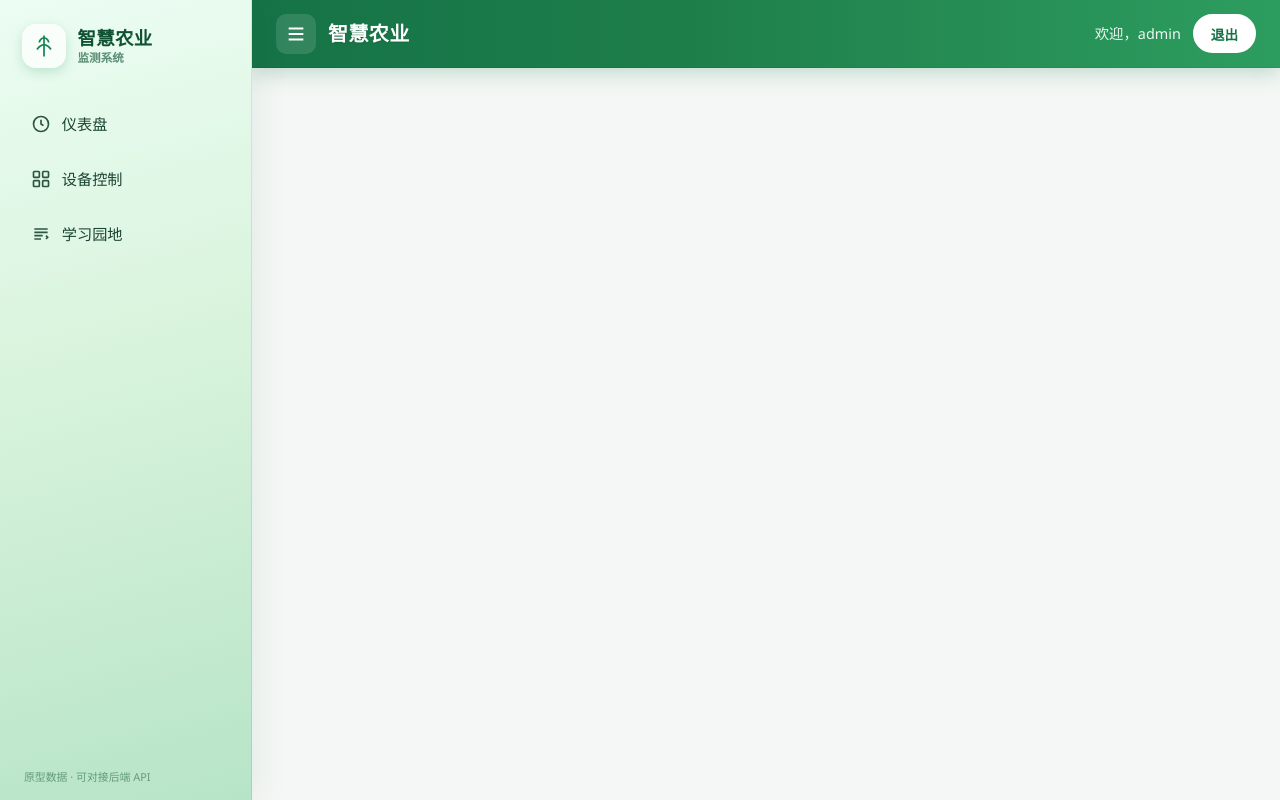
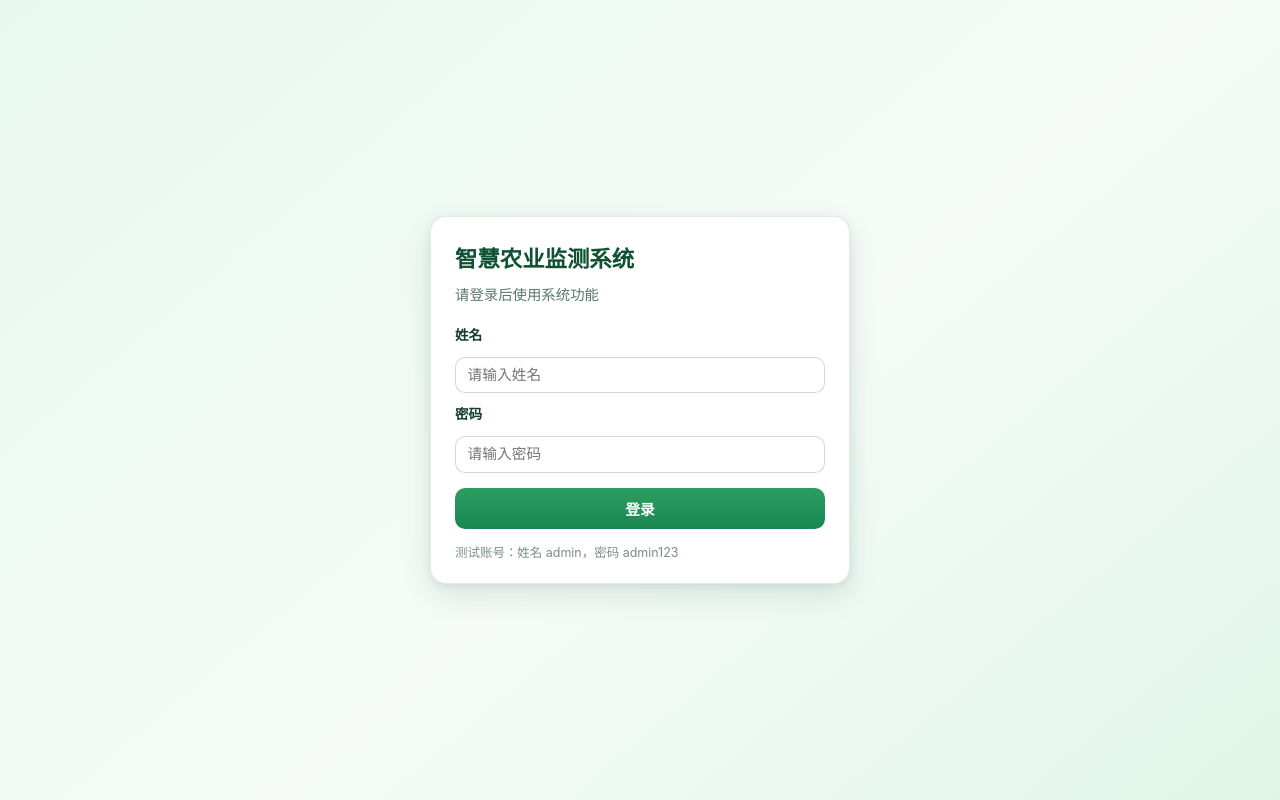
Before and after one commit to Seele-Vollerei1018/smart-farm, a Vue app: page /login in a window 1280 px wide. Built offline with nearby package versions, Linux system fonts and the light colour scheme.

Commit message:
新增登录功能

```diff
--- a/src/App.vue
+++ b/src/App.vue
@@ -1,12 +1,15 @@
 <script setup>
-import { ref, computed } from 'vue'
-import { RouterLink, RouterView, useRoute } from 'vue-router'
+import { computed, ref, watch } from 'vue'
+import { RouterLink, RouterView, useRoute, useRouter } from 'vue-router'
+import { getAuthUser, logout } from './utils/auth'
 
 const route = useRoute()
-const isLoggedIn = ref(true)
+const router = useRouter()
+const currentUser = ref(getAuthUser())
 const isSidebarVisible = ref(true)
 
 const pageTitles = {
+  login: '登录',
   dashboard: '仪表盘',
   control: '设备控制',
   learning: '学习园地',
@@ -15,9 +18,21 @@ const pageTitles = {
 }
 
 const currentPageTitle = computed(() => pageTitles[route.name] || '智慧农业')
+const isLoginPage = computed(() => route.name === 'login')
+const isLoggedIn = computed(() => !!currentUser.value)
+const displayName = computed(() => currentUser.value?.displayName || 'admin')
 
-const toggleLogin = () => {
-  isLoggedIn.value = !isLoggedIn.value
+watch(
+  () => route.fullPath,
+  () => {
+    currentUser.value = getAuthUser()
+  },
+)
+
+const handleLogout = () => {
+  logout()
+  currentUser.value = null
+  router.replace('/login')
 }
 
 const toggleSidebar = () => {
@@ -26,7 +41,8 @@ const toggleSidebar = () => {
 </script>
 
 <template>
-  <div class="app">
+  <RouterView v-if="isLoginPage" />
+  <div v-else class="app">
     <aside class="sidebar" v-show="isSidebarVisible" aria-label="主导航">
       <div class="brand">
         <span class="brand-icon" aria-hidden="true">
@@ -90,9 +106,9 @@ const toggleSidebar = () => {
           <h1 class="page-title">{{ currentPageTitle }}</h1>
         </div>
         <div class="user-section">
-          <span v-if="isLoggedIn" class="welcome-text">欢迎，admin</span>
-          <button type="button" class="login-btn" :class="{ 'logged-in': isLoggedIn }" @click="toggleLogin">
-            {{ isLoggedIn ? '退出' : '登录' }}
+          <span v-if="isLoggedIn" class="welcome-text">欢迎，{{ displayName }}</span>
+          <button v-if="isLoggedIn" type="button" class="login-btn logged-in" @click="handleLogout">
+            退出
           </button>
         </div>
       </header>
--- a/src/router/index.js
+++ b/src/router/index.js
@@ -2,6 +2,8 @@ import { createRouter, createWebHistory } from 'vue-router'
 import DashboardView from '../views/DashboardView.vue'
 import ControlView from '../views/ControlView.vue'
 import LearningView from '../views/LearningView.vue'
+import LoginView from '../views/LoginView.vue'
+import { isAuthenticated } from '../utils/auth'
 
 const router = createRouter({
   history: createWebHistory(import.meta.env.BASE_URL),
@@ -9,22 +11,31 @@ const router = createRouter({
     {
       path: '/',
       name: 'home',
-      redirect: '/dashboard',
+      redirect: '/login',
+    },
+    {
+      path: '/login',
+      name: 'login',
+      component: LoginView,
+      meta: { guestOnly: true },
     },
     {
       path: '/dashboard',
       name: 'dashboard',
       component: DashboardView,
+      meta: { requiresAuth: true },
     },
     {
       path: '/control',
       name: 'control',
       component: ControlView,
+      meta: { requiresAuth: true },
     },
     {
       path: '/learning',
       name: 'learning',
       component: LearningView,
+      meta: { requiresAuth: true },
     },
     {
       path: '/about',
@@ -34,4 +45,20 @@ const router = createRouter({
   ],
 })
 
+router.beforeEach((to) => {
+  const authed = isAuthenticated()
+  if (to.meta.requiresAuth && !authed) {
+    return {
+      path: '/login',
+      query: { redirect: to.fullPath },
+    }
+  }
+
+  if (to.meta.guestOnly && authed) {
+    return '/dashboard'
+  }
+
+  return true
+})
+
 export default router
--- /dev/null
+++ b/src/utils/auth.js
@@ -0,0 +1,37 @@
+const AUTH_STORAGE_KEY = 'smart-farm-auth-user'
+
+export function getAuthUser() {
+  const raw = localStorage.getItem(AUTH_STORAGE_KEY)
+  if (!raw) return null
+  try {
+    return JSON.parse(raw)
+  } catch {
+    localStorage.removeItem(AUTH_STORAGE_KEY)
+    return null
+  }
+}
+
+export function isAuthenticated() {
+  return !!getAuthUser()
+}
+
+export function loginWithPassword(username, password) {
+  if (username !== 'admin' || password !== 'admin123') {
+    return {
+      ok: false,
+      message: '账号或密码错误，请使用测试账号：admin / admin123',
+    }
+  }
+
+  const user = {
+    username: 'admin',
+    displayName: 'admin',
+    loginAt: new Date().toISOString(),
+  }
+  localStorage.setItem(AUTH_STORAGE_KEY, JSON.stringify(user))
+  return { ok: true, user }
+}
+
+export function logout() {
+  localStorage.removeItem(AUTH_STORAGE_KEY)
+}
--- a/src/views/ControlView.vue
+++ b/src/views/ControlView.vue
@@ -1,8 +1,10 @@
 <script setup>
 import { ref } from 'vue'
+import { isAuthenticated } from '../utils/auth'
 
 const piOnline = ref(true)
 const piPower = ref(true)
+const canControl = ref(isAuthenticated())
 
 const devices = ref([
   {
@@ -47,7 +49,7 @@ function statusLabel(s) {
 }
 
 function onDeviceChange(d) {
-  if (!piOnline.value || !d.available || !piPower.value) return
+  if (!canControl.value || !piOnline.value || !d.available || !piPower.value) return
   logs.value.unshift({
     time: new Date().toLocaleString('zh-CN', { hour12: false }),
     device: d.title,
@@ -67,6 +69,7 @@ function onDeviceChange(d) {
           <span class="legend"><span class="dot on"></span> 在线</span>
           <span class="legend"><span class="dot off"></span> 离线</span>
         </p>
+        <p v-if="!canControl" class="lock-tip">当前未登录，无法执行设备控制操作。</p>
       </div>
     </header>
 
@@ -93,7 +96,7 @@ function onDeviceChange(d) {
           <p class="pi-desc">网关状态与末端设备联动；后续对接 <code>/api/device/pi</code>。</p>
         </div>
         <label class="switch large">
-          <input v-model="piPower" type="checkbox" :disabled="!piOnline" />
+          <input v-model="piPower" type="checkbox" :disabled="!canControl || !piOnline" />
           <span class="slider" />
         </label>
       </div>
@@ -140,7 +143,7 @@ function onDeviceChange(d) {
               <input
                 v-model="d.on"
                 type="checkbox"
-                :disabled="!piOnline || !d.available || !piPower"
+                :disabled="!canControl || !piOnline || !d.available || !piPower"
                 @change="onDeviceChange(d)"
               />
               <span class="slider" />
@@ -212,6 +215,12 @@ function onDeviceChange(d) {
   margin: 0;
   font-size: 0.88rem;
   color: rgba(26, 46, 36, 0.7);
+}
+
+.lock-tip {
+  margin: 0.45rem 0 0;
+  color: #b02a37;
+  font-size: 0.82rem;
 }
 
 .legend {
--- a/src/views/DashboardView.vue
+++ b/src/views/DashboardView.vue
@@ -327,6 +327,7 @@ function mockRefresh() {
   gap: 0.5rem;
 }
 
+
 .pill {
   font-size: 0.78rem;
   font-weight: 600;
@@ -364,6 +365,7 @@ function mockRefresh() {
 .btn-primary:hover {
   filter: brightness(1.05);
 }
+
 
 .btn-ghost {
   background: #fff;
--- /dev/null
+++ b/src/views/LoginView.vue
@@ -0,0 +1,140 @@
+<script setup>
+import { ref } from 'vue'
+import { useRoute, useRouter } from 'vue-router'
+import { loginWithPassword } from '../utils/auth'
+
+const router = useRouter()
+const route = useRoute()
+
+const username = ref('')
+const password = ref('')
+const errorMessage = ref('')
+
+function onSubmit() {
+  errorMessage.value = ''
+  const result = loginWithPassword(username.value.trim(), password.value)
+  if (!result.ok) {
+    errorMessage.value = result.message
+    return
+  }
+
+  const redirect = typeof route.query.redirect === 'string' ? route.query.redirect : '/dashboard'
+  router.replace(redirect)
+}
+</script>
+
+<template>
+  <main class="login-page">
+    <section class="login-card">
+      <h1 class="title">智慧农业监测系统</h1>
+      <p class="sub">请登录后使用系统功能</p>
+
+      <form class="form" @submit.prevent="onSubmit">
+        <label class="label" for="username">姓名</label>
+        <input id="username" v-model="username" class="input" type="text" placeholder="请输入姓名" autocomplete="username" />
+
+        <label class="label" for="password">密码</label>
+        <input
+          id="password"
+          v-model="password"
+          class="input"
+          type="password"
+          placeholder="请输入密码"
+          autocomplete="current-password"
+        />
+
+        <p v-if="errorMessage" class="error">{{ errorMessage }}</p>
+
+        <button type="submit" class="submit-btn">登录</button>
+      </form>
+
+      <p class="hint">测试账号：姓名 admin，密码 admin123</p>
+    </section>
+  </main>
+</template>
+
+<style scoped>
+.login-page {
+  min-height: 100vh;
+  display: grid;
+  place-items: center;
+  padding: 1rem;
+  background: linear-gradient(140deg, #e8f8ef 0%, #f6fbf8 55%, #dff5e8 100%);
+}
+
+.login-card {
+  width: min(420px, 100%);
+  padding: 1.5rem 1.5rem 1.25rem;
+  background: #fff;
+  border-radius: 16px;
+  border: 1px solid rgba(15, 81, 50, 0.12);
+  box-shadow:
+    0 12px 30px rgba(15, 81, 50, 0.12),
+    0 2px 8px rgba(15, 81, 50, 0.08);
+}
+
+.title {
+  margin: 0;
+  font-size: 1.4rem;
+  font-weight: 800;
+  color: #0f5132;
+}
+
+.sub {
+  margin: 0.35rem 0 1.2rem;
+  color: rgba(20, 61, 46, 0.7);
+  font-size: 0.9rem;
+}
+
+.form {
+  display: grid;
+  gap: 0.65rem;
+}
+
+.label {
+  font-size: 0.85rem;
+  font-weight: 700;
+  color: #143d2e;
+}
+
+.input {
+  width: 100%;
+  padding: 0.58rem 0.72rem;
+  border-radius: 10px;
+  border: 1px solid rgba(15, 81, 50, 0.2);
+  font-size: 0.92rem;
+}
+
+.input:focus {
+  outline: 2px solid rgba(25, 135, 84, 0.32);
+  border-color: rgba(25, 135, 84, 0.5);
+}
+
+.error {
+  margin: 0.2rem 0 0;
+  color: #b02a37;
+  font-size: 0.82rem;
+}
+
+.submit-btn {
+  margin-top: 0.3rem;
+  border: none;
+  border-radius: 10px;
+  padding: 0.62rem 0.9rem;
+  background: linear-gradient(180deg, #2d9d5f 0%, #198754 100%);
+  color: #fff;
+  font-size: 0.92rem;
+  font-weight: 700;
+  cursor: pointer;
+}
+
+.submit-btn:hover {
+  filter: brightness(1.05);
+}
+
+.hint {
+  margin: 0.9rem 0 0;
+  font-size: 0.78rem;
+  color: rgba(20, 61, 46, 0.58);
+}
+</style>
```
